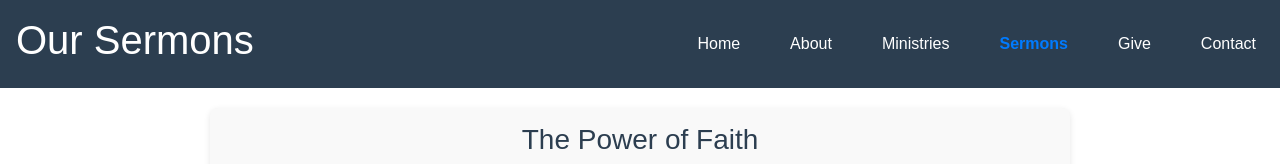
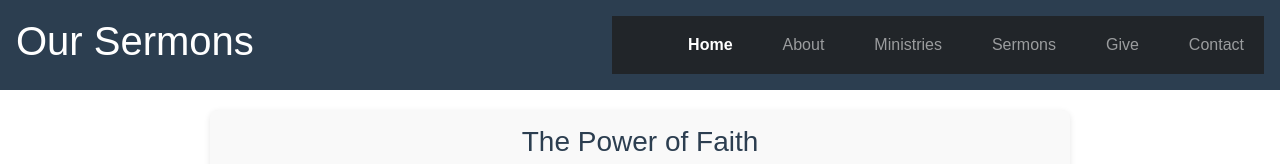
Before and after one commit to k1kabi/rccg-lion-of-judah, a plain HTML site: page sermons.html in a window 1280 px wide. Shown: the top 164 px of the page. Drawn offline with nearby package versions, Linux system fonts and the light colour scheme.

Commit message:
Update sermons.html

```diff
--- a/sermons.html
+++ b/sermons.html
@@ -86,16 +86,33 @@
 
 
     <!-- Navigation -->
-    <nav>
-      <ul>
-        <li><a href="index.html">Home</a></li>
-        <li><a href="about.html">About</a></li>
-        <li><a href="ministries.html">Ministries</a></li>
-        <li><a href="sermons.html" class="active">Sermons</a></li>
-        <li><a href="give.html">Give</a></li>
-        <li><a href="contact.html">Contact</a></li>
+   <nav class="navbar navbar-expand-lg navbar-dark bg-dark">
+  <div class="container">
+    <!-- Brand -->
+    <a class="navbar-brand" href="index.html"></a>
+
+    <!-- Hamburger Button -->
+    <button class="navbar-toggler" type="button" data-bs-toggle="collapse" data-bs-target="#mainNavbar" aria-controls="mainNavbar" aria-expanded="false" aria-label="Toggle navigation">
+      <span class="navbar-toggler-icon"></span>
+    </button>
+
+    <!-- Menu Links -->
+    <div class="collapse navbar-collapse" id="mainNavbar">
+      <ul class="navbar-nav ms-auto">
+        <li class="nav-item"><a class="nav-link active" href="index.html">Home</a></li>
+        <li class="nav-item"><a class="nav-link" href="about.html">About</a></li>
+        <li class="nav-item"><a class="nav-link" href="ministries.html">Ministries</a></li>
+        <li class="nav-item"><a class="nav-link" href="sermons.html">Sermons</a></li>
+        <li class="nav-item"><a class="nav-link" href="give.html">Give</a></li>
+        <li class="nav-item"><a class="nav-link" href="contact.html">Contact</a></li>
       </ul>
-    </nav>
+    </div>
+  </div>
+</nav>
+
+<!-- Bootstrap JS (needed for hamburger to work) -->
+<script src="https://cdn.jsdelivr.net/npm/bootstrap@5.3.2/dist/js/bootstrap.bundle.min.js"></script>
+
   </header>
 
   <main class="sermons-section">
```
